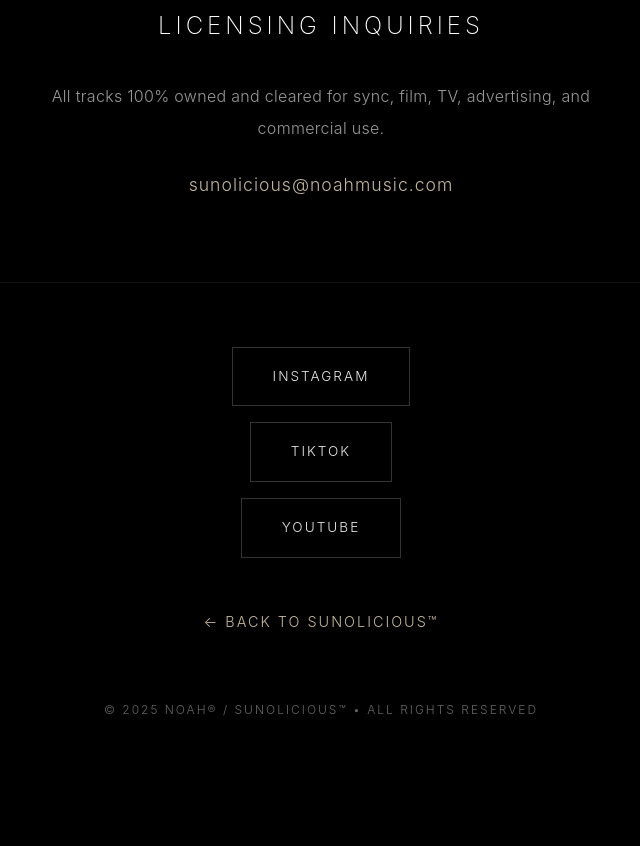
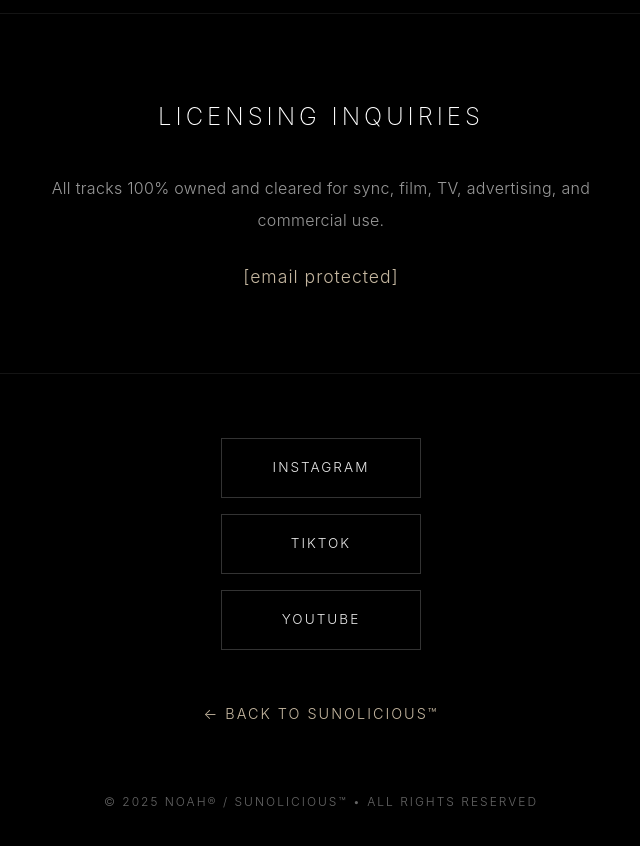
Before and after one commit to ctholland/music.sunolicious, a plain HTML site: page index.html in a window 1280 px wide. Shown: the part 2828-3674 px from the top of the page, without its empty margins (319-959 px from the left). Before the commit the page ends 3598 px from the top, so only its background shows below. Drawn offline with nearby package versions, Linux system fonts and the light colour scheme.

Commit message:
Make all buttons uniform width and style

```diff
--- a/index.html
+++ b/index.html
@@ -156,6 +156,9 @@
             font-size: 0.85rem;
             text-transform: uppercase;
             letter-spacing: 2px;
+            width: 200px;
+            display: inline-block;
+            text-align: center;
         }
 
         .streaming-btn:hover {
@@ -526,7 +529,7 @@
         <div class="container">
             <h2 style="font-size: 1.5rem; font-weight: 200; letter-spacing: 4px; margin-bottom: 2rem; color: var(--white); text-transform: uppercase;">Licensing Inquiries</h2>
             <p style="font-size: 1rem; color: var(--gray-light); line-height: 2; max-width: 600px; margin: 0 auto 1.5rem;">All tracks 100% owned and cleared for sync, film, TV, advertising, and commercial use.</p>
-            <a href="mailto:sunolicious@noahmusic.com" style="display: inline-block; font-size: 1.1rem; color: var(--accent); text-decoration: none; font-weight: 300; letter-spacing: 1px; transition: color 0.3s ease;">sunolicious@noahmusic.com</a>
+            <a href="/cdn-cgi/l/email-protection#7c0f09121310151f1513090f3c12131d1411090f151f521f1311" style="display: inline-block; font-size: 1.1rem; color: var(--accent); text-decoration: none; font-weight: 300; letter-spacing: 1px; transition: color 0.3s ease;"><span class="__cf_email__" data-cfemail="0e7d7b606162676d67617b7d4e60616f66637b7d676d206d6163">[email&#160;protected]</span></a>
         </div>
     </section>
 
```
